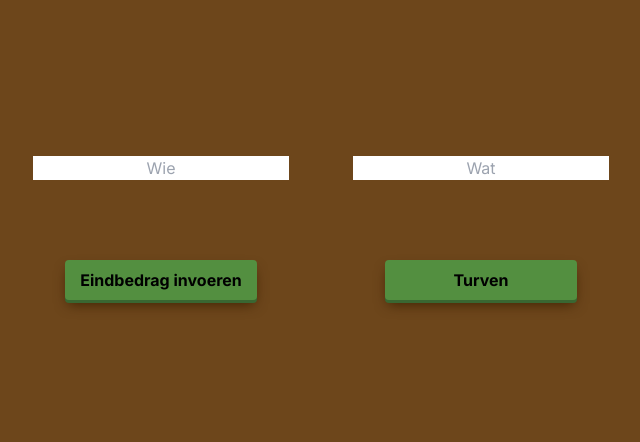
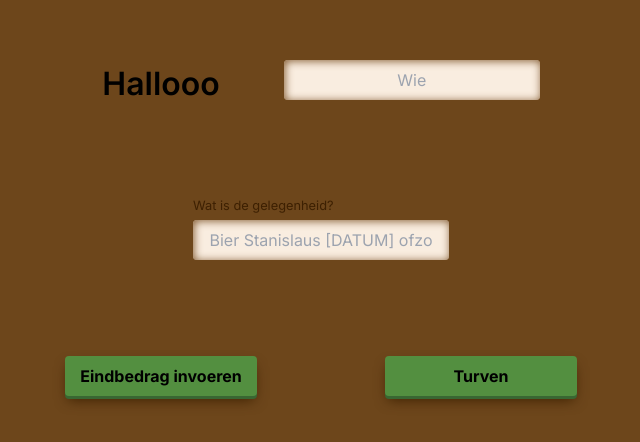
Before and after one commit to S-D-V-A-S-M-V-V-I-C-T-S-S-BAGGER/BAGGER-next, a Next.js app: page /turf in a window 1280 px wide. Shown: the part 172-614 px from the top of the page, without its empty margins (319-959 px from the left). Built offline with nearby package versions, Linux system fonts and the light colour scheme.

Commit message:
plays around with input fields

```diff
--- a/app/globals.css
+++ b/app/globals.css
@@ -8,6 +8,7 @@
   --aarde-mega-bruin: #3d2002ff;
   --aarde-bruin: #6d461bff;
   --aarde-bovenkant-bruin: #825a30ff;
+  --aarde-mega-licht-bruin: #f9ede0ff;
   --aarde-bovenkant-beige: #e39f61ff;
   --blad-lichtgroen: #65b045ff;
   --blad-donkergroen: #538f40ff;
@@ -55,3 +56,8 @@ main {
   display: flex;
   flex-direction: row;
 }
+
+h3 {
+  font-size: 2rem;
+  font-weight: 600;
+}
--- a/components/turf/TallyCreation.tsx
+++ b/components/turf/TallyCreation.tsx
@@ -28,10 +28,18 @@ const TallyCreation: FC<TallyCreationProps> = ({startTally, enterAmount, person,
     return (
         <main className="tallyCreationMain">
             <div className="rowFlex gap5vw">
-                <input className="tallyCreationInput" ref={wieRef} type="text" placeholder="Wie"
-                       defaultValue={person ?? undefined}/>
-                <input className="tallyCreationInput" ref={watRef} type="text" placeholder="Wat"
-                       defaultValue={event ?? undefined}/>
+                <h3 className="rowFlex">Hallooo </h3>
+                <input className="tallyCreationInput baggerInput" ref={wieRef} type="text" placeholder="Wie"
+                        defaultValue={person ?? undefined}/>
+            </div>
+            <div>
+                <div className="centeredContent">
+                    <div>
+                        <label htmlFor="activity" className="baggerInputLabel">Wat is de gelegenheid?</label>
+                        <input id="activity" className="tallyCreationInput baggerInput" ref={watRef} type="text" placeholder="Bier Stanislaus [DATUM] ofzo"
+                            defaultValue={event ?? undefined}/>
+                    </div>
+                </div>
             </div>
             <div className="rowFlex gap10vw">
                 <BaggerButton onClick={() => {
--- a/components/turf/turf.css
+++ b/components/turf/turf.css
@@ -177,3 +177,25 @@
     width: 80%;
     background-color: var(--blad-donkergroen);
 }
+
+.centeredContent {
+    display: flex;
+    justify-content: center;
+}
+
+.baggerInput {
+    padding: 0.5rem 1rem;
+    border: none;
+    border-radius: 0.25rem;
+    background-color: var(--aarde-mega-licht-bruin);
+    box-shadow: var(--aarde-bovenkant-bruin) 1px 1px 8px 0 inset;
+    margin-bottom: 1rem;
+    display: block;
+}
+
+.baggerInputLabel {
+    font-size: 0.8rem;
+    color: var(--aarde-mega-bruin);
+    display: block;
+    margin-bottom: 0.25rem;
+}
```
